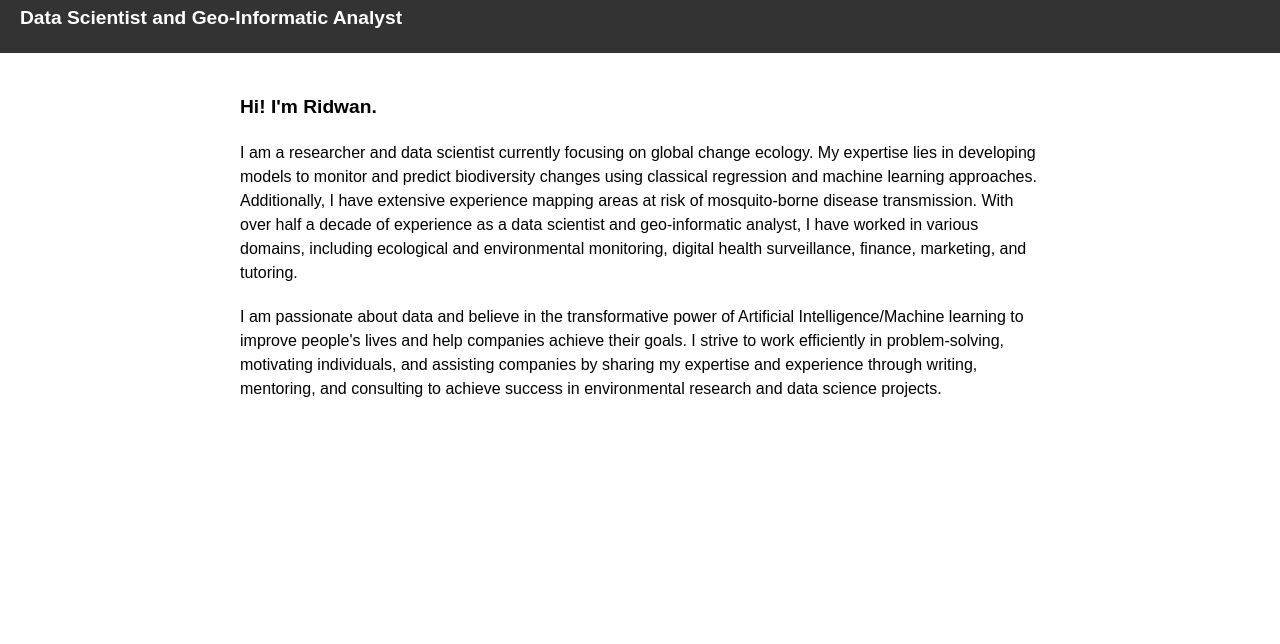
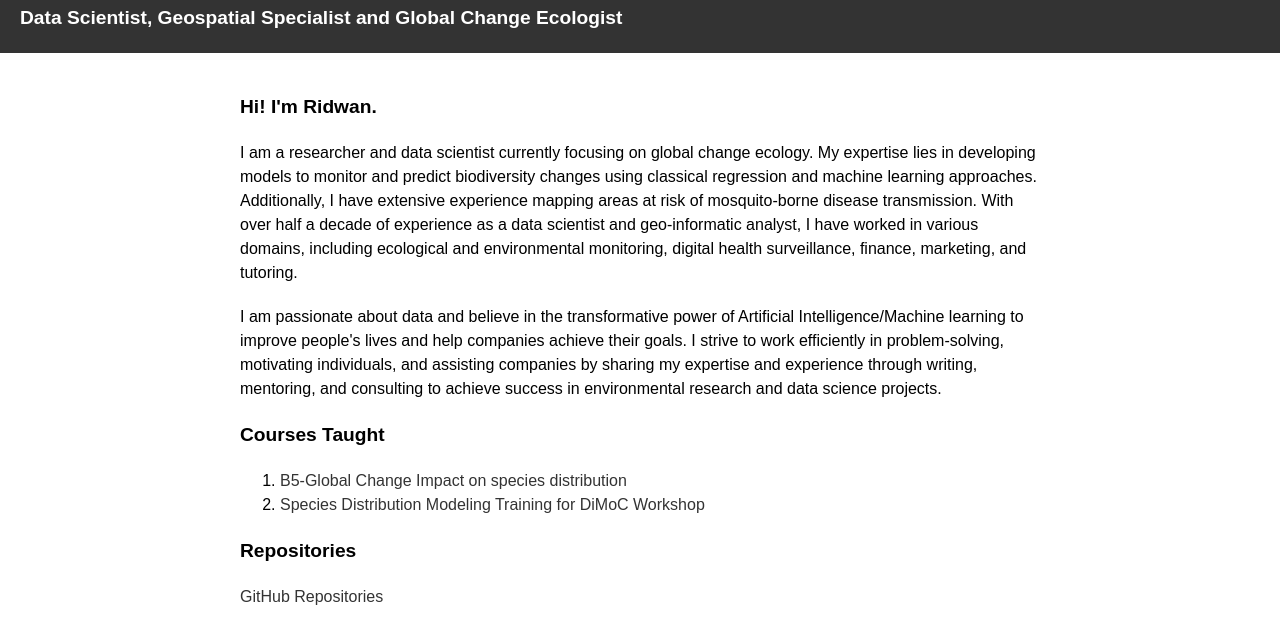
Before and after one commit to ridwanshittu/ridwanshittu.github.io, a plain HTML site: page index.html in a window 1280 px wide. Shown: the part 64-708 px from the top of the page. Drawn offline with Linux system fonts and the light colour scheme.

Commit message:
Update index.html 10.04
Update index.html 10.20.2023

```diff
--- a/index.html
+++ b/index.html
@@ -7,12 +7,22 @@
   <body>
     <header>
       <h1>Ridwan Shittu</h1>
-      <h2>Data Scientist and Geo-Informatic Analyst</h2>
+      <h2>Data Scientist, Geospatial Specialist and Global Change Ecologist </h2>
     </header>
     <main>
       <h3>Hi! I'm Ridwan. </h3>
       <p>I am a researcher and data scientist currently focusing on global change ecology. My expertise lies in developing models to monitor and predict biodiversity changes using classical regression and machine learning approaches. Additionally, I have extensive experience mapping areas at risk of mosquito-borne disease transmission. With over half a decade of experience as a data scientist and geo-informatic analyst, I have worked in various domains, including ecological and environmental monitoring, digital health surveillance, finance, marketing, and tutoring.</p>
       <p>I am passionate about data and believe in the transformative power of Artificial Intelligence/Machine learning to improve people's lives and help companies achieve their goals. I strive to work efficiently in problem-solving, motivating individuals, and assisting companies by sharing my expertise and experience through writing, mentoring, and consulting to achieve success in environmental research and data science projects.</p>
+
+      <h3>Courses Taught </h3>
+          <ol typet="1">
+            <li> <a href=https://github.com/ridwanshittu/B5_Global_Change_SDM> B5-Global Change Impact on species distribution</a></li>
+            <li> <a href=https://github.com/ridwanshittu/SDM-DiMoC-Workshop1> Species Distribution Modeling Training for DiMoC Workshop </a></li>
+          </ol>
+
+      <h3> Repositories </h3>
+      <a href=https://github.com/ridwanshittu?tab=repositories> GitHub Repositories </a>
+
     </main>
   </body>
 </html>
```
